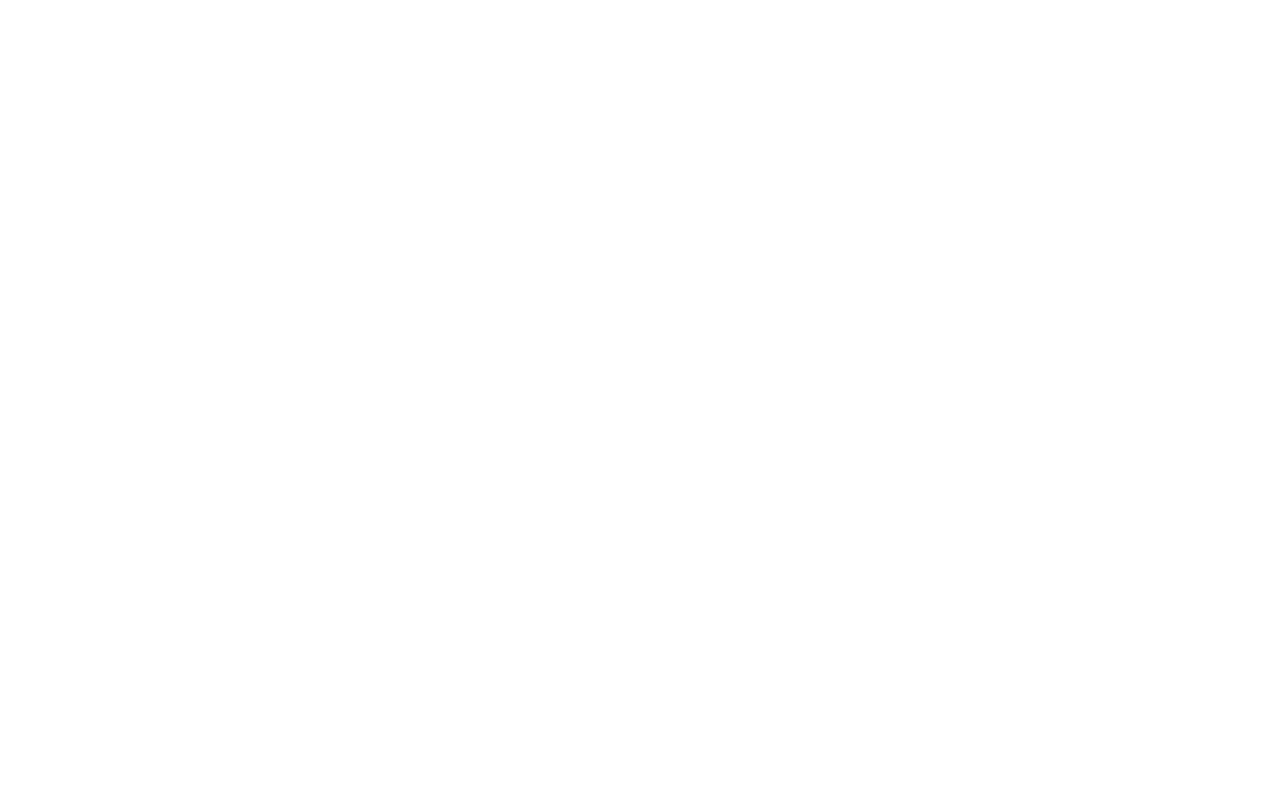
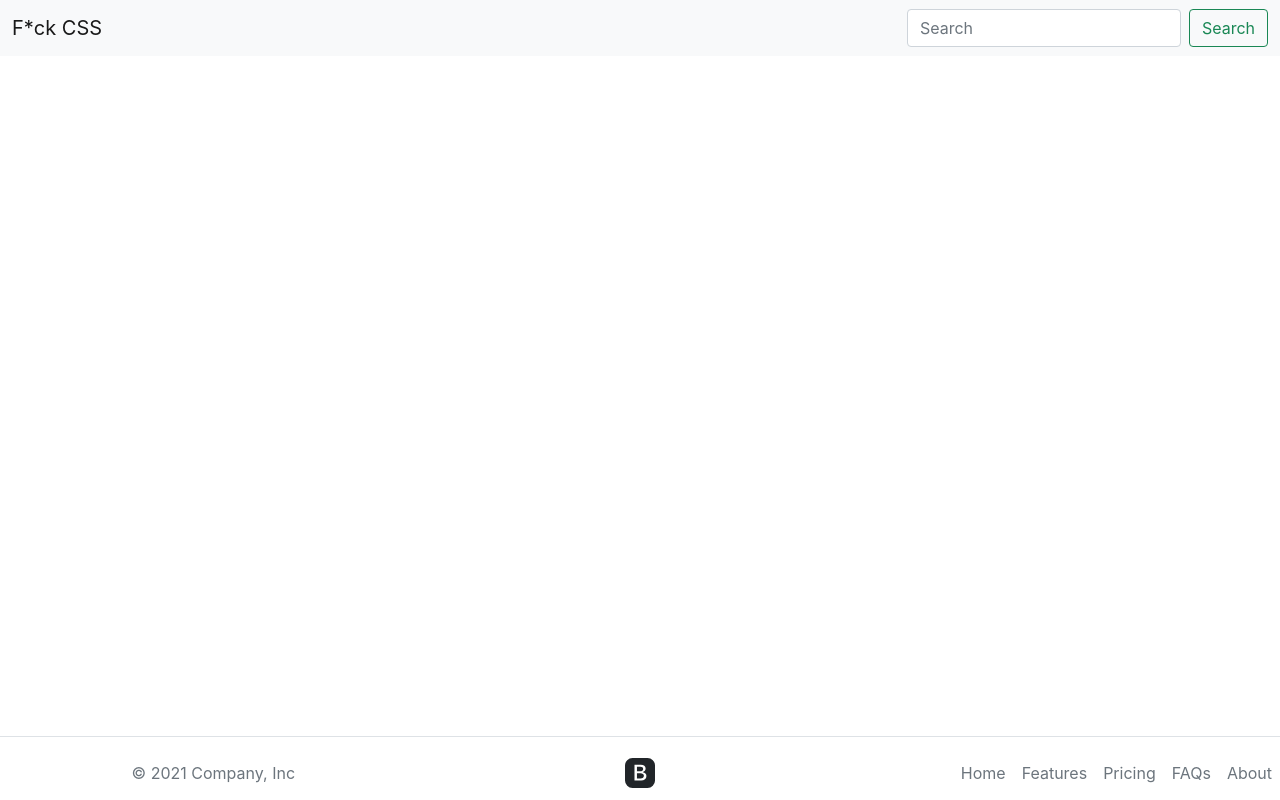
Before and after one commit to fck-css/web, a React (Create React App) app: page / in a window 1280 px wide. Built offline with nearby package versions, Linux system fonts and the light colour scheme.

Commit message:
add bootstrap, navbar and footer, and solve react dom error

```diff
--- a/package.json
+++ b/package.json
@@ -3,6 +3,7 @@
   "version": "0.1.0",
   "private": true,
   "dependencies": {
+    "bootstrap-icons": "^1.8.1",
     "cra-template": "1.1.3",
     "react": "^18.0.0",
     "react-dom": "^18.0.0",
--- a/public/index.html
+++ b/public/index.html
@@ -25,6 +25,7 @@
       Learn how to configure a non-root public URL by running `npm run build`.
     -->
     <title>F*ck CSS</title>
+    <link href="https://cdn.jsdelivr.net/npm/bootstrap@5.1.3/dist/css/bootstrap.min.css" rel="stylesheet" integrity="sha384-1BmE4kWBq78iYhFldvKuhfTAU6auU8tT94WrHftjDbrCEXSU1oBoqyl2QvZ6jIW3" crossorigin="anonymous">
   </head>
   <body>
     <noscript>You need to enable JavaScript to run this app.</noscript>
@@ -39,5 +40,6 @@
       To begin the development, run `npm start` or `yarn start`.
       To create a production bundle, use `npm run build` or `yarn build`.
     -->
+    <script src="https://cdn.jsdelivr.net/npm/bootstrap@5.1.3/dist/js/bootstrap.bundle.min.js" integrity="sha384-ka7Sk0Gln4gmtz2MlQnikT1wXgYsOg+OMhuP+IlRH9sENBO0LRn5q+8nbTov4+1p" crossorigin="anonymous"></script>
   </body>
 </html>
--- a/src/App.css
+++ b/src/App.css
@@ -2,37 +2,18 @@
   text-align: center;
 }
 
-.App-logo {
-  height: 40vmin;
-  pointer-events: none;
+#page-container {
+	position: relative;
+	min-height: 100vh;
 }
 
-@media (prefers-reduced-motion: no-preference) {
-  .App-logo {
-    animation: App-logo-spin infinite 20s linear;
-  }
+#content-wrap {
+	padding-bottom: 2.5rem; /* Footer height */
 }
 
-.App-header {
-  background-color: #282c34;
-  min-height: 100vh;
-  display: flex;
-  flex-direction: column;
-  align-items: center;
-  justify-content: center;
-  font-size: calc(10px + 2vmin);
-  color: white;
+footer {
+	position: absolute;
+  bottom: 0;
+  width: 100%;
+	height: 2.5rem;
 }
-
-.App-link {
-  color: #61dafb;
-}
-
-@keyframes App-logo-spin {
-  from {
-    transform: rotate(0deg);
-  }
-  to {
-    transform: rotate(360deg);
-  }
-}
--- a/src/App.js
+++ b/src/App.js
@@ -1,8 +1,17 @@
 import './App.css';
+import react from 'react';
+import Navbar from './components/Navbar/Navbar';
+import Footer from './components/Footer/Footer';
 
 function App() {
   return (
     <div className="App">
+      <div id="page-container">
+        <div id="content-wrap">
+          <Navbar />
+          <Footer />
+        </div>
+      </div>
     </div>
   );
 }
--- /dev/null
+++ b/src/components/Footer/Footer.jsx
@@ -0,0 +1,35 @@
+import react from "react";
+import './Footer.css';
+
+const Footer = () => {
+    return (
+        <footer className="d-flex flex-wrap justify-content-between align-items-center py-3 my-4 border-top">
+          <p className="col-md-4 mb-0 text-muted">© 2021 Company, Inc</p>
+          <a href="/" className="col-md-4 d-flex align-items-center justify-content-center mb-3 mb-md-0 me-md-auto link-dark text-decoration-none">
+            <svg xmlns="http://www.w3.org/2000/svg" width="30" height="30" fill="currentColor" className="bi bi-bootstrap-fill" viewBox="0 0 16 16">
+              <path d="M6.375 7.125V4.658h1.78c.973 0 1.542.457 1.542 1.237 0 .802-.604 1.23-1.764 1.23H6.375zm0 3.762h1.898c1.184 0 1.81-.48 1.81-1.377 0-.885-.65-1.348-1.886-1.348H6.375v2.725z"/>
+              <path d="M4.002 0a4 4 0 0 0-4 4v8a4 4 0 0 0 4 4h8a4 4 0 0 0 4-4V4a4 4 0 0 0-4-4h-8zm1.06 12V3.545h3.399c1.587 0 2.543.809 2.543 2.11 0 .884-.65 1.675-1.483 1.816v.1c1.143.117 1.904.931 1.904 2.033 0 1.488-1.084 2.396-2.888 2.396H5.062z"/>
+            </svg>
+          </a>
+          <ul className="nav col-md-4 justify-content-end">
+            <li className="nav-item">
+                <a href="/" className="nav-link px-2 text-muted">Home</a>
+            </li>
+            <li className="nav-item">
+                <a href="/" className="nav-link px-2 text-muted">Features</a>
+            </li>
+            <li className="nav-item">
+                <a href="/" className="nav-link px-2 text-muted">Pricing</a>
+            </li>
+            <li className="nav-item">
+                <a href="/" className="nav-link px-2 text-muted">FAQs</a>
+            </li>
+            <li className="nav-item">
+                <a href="/" className="nav-link px-2 text-muted">About</a>
+            </li>
+          </ul>
+        </footer>
+    )
+};
+
+export default Footer;
--- a/src/components/Navbar/Navbar.jsx
+++ b/src/components/Navbar/Navbar.jsx
@@ -0,0 +1,20 @@
+import react from "react";
+import './Navbar.css';
+
+const Navbar = () => {
+    return (
+        <>
+            <nav className="navbar navbar-light bg-light">
+              <div className="container-fluid">
+                <a className="navbar-brand" href="/">F*ck CSS</a>
+                <form className="d-flex">
+                  <input className="form-control me-2" type="search" placeholder="Search" aria-label="Search" />
+                  <button className="btn btn-outline-success" type="submit">Search</button>
+                </form>
+              </div>
+            </nav>
+        </>
+    )
+}
+
+export default Navbar;
```
Also changed, not shown: src/index.js (+4 -4 lines), src/components/Footer/Footer.css (added), 1 other file (tests, documents, lock files or other folders).
